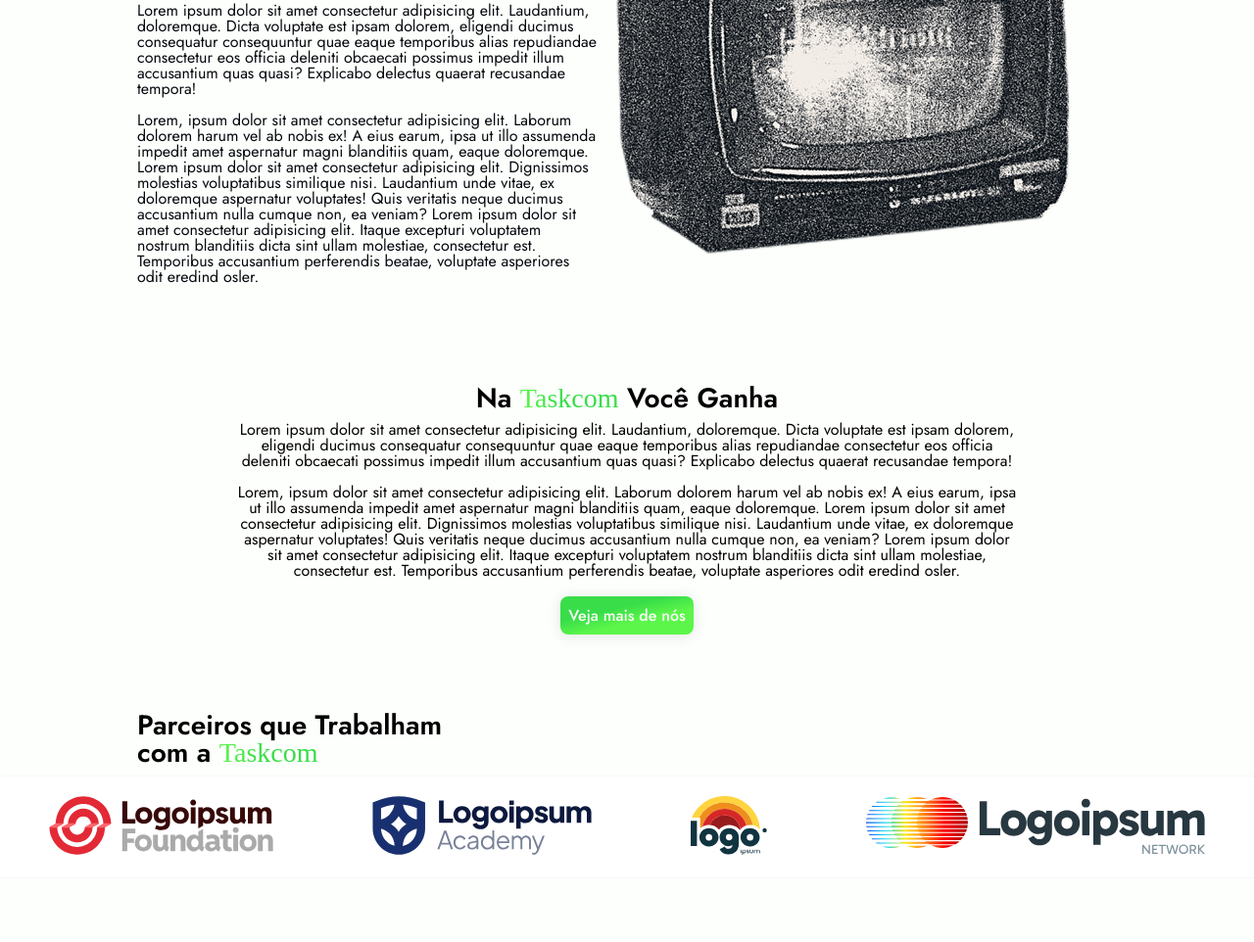
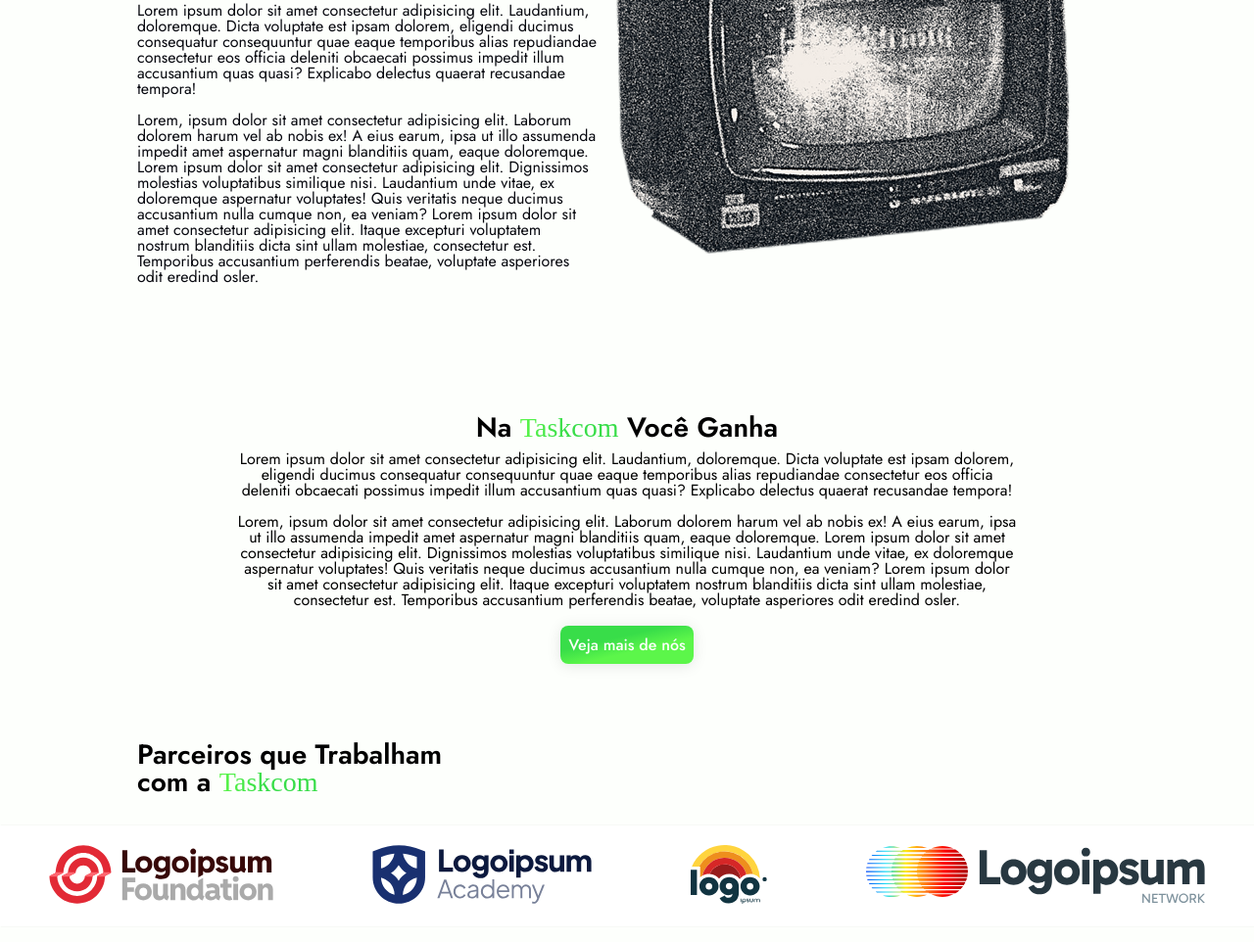
Before and after one commit to Isaac-Loiola/Taskcom, a plain HTML site: page index.html in a window 1280 px wide. Shown: the part 1189-2151 px from the top of the page at 98% size. Before the commit the page ends 2125 px from the top, so only its background shows below. Drawn offline with Linux system fonts and the light colour scheme; a web font is replaced by a local one.

Commit message:
Ajustando espaçamento footer

```diff
--- a/css/style.css
+++ b/css/style.css
@@ -273,7 +273,7 @@ main{
 
 .description-about-us-main-container-left{
     width: 1000px;
-    margin: 0 auto;
+    margin: 30px auto;
     display: flex;
     flex-direction: row-reverse;
     margin-bottom: 30px;
@@ -330,7 +330,7 @@ footer{
     margin: 0 auto;
 }
 #uor-copartner-subtitle{
-    margin: 30px 0 10px 0;
+    margin: 30px 0;
     font-weight: 600;
     font-size: 28px;
 }
@@ -341,7 +341,7 @@ footer{
     justify-content: space-around;
     flex-direction: row;
 
-    margin-bottom: 40px;
+    margin-bottom: 20px;
 
     background-color: #FFF;
     box-shadow: 1px 0 1px rgba(0, 0, 0, 0.15);
```
